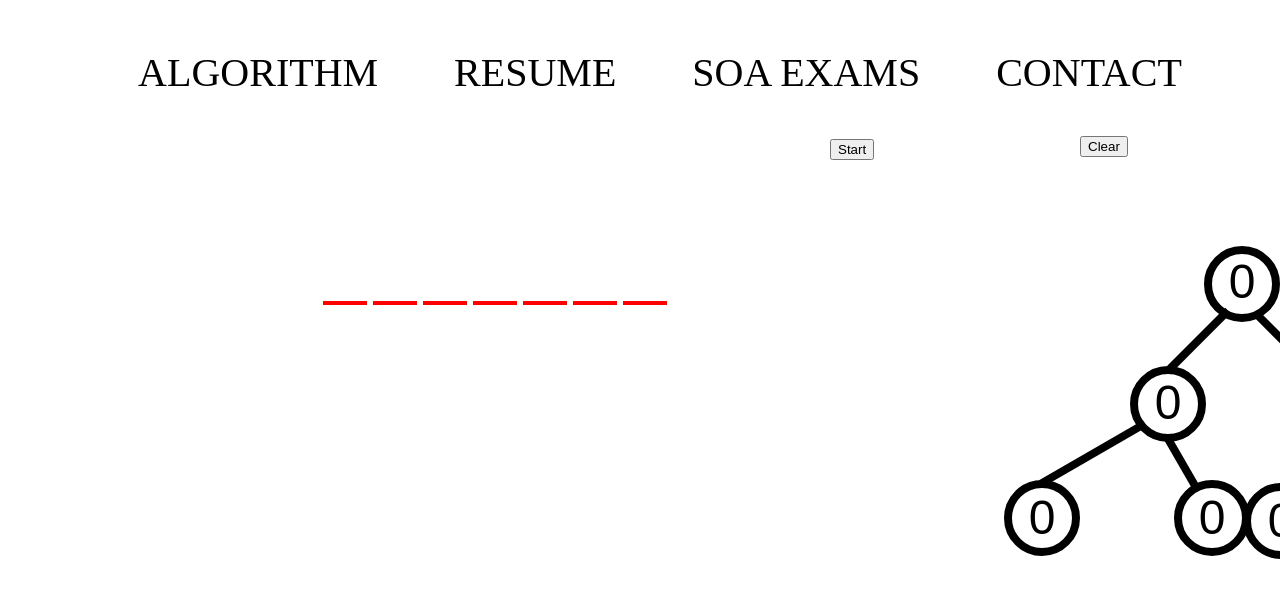
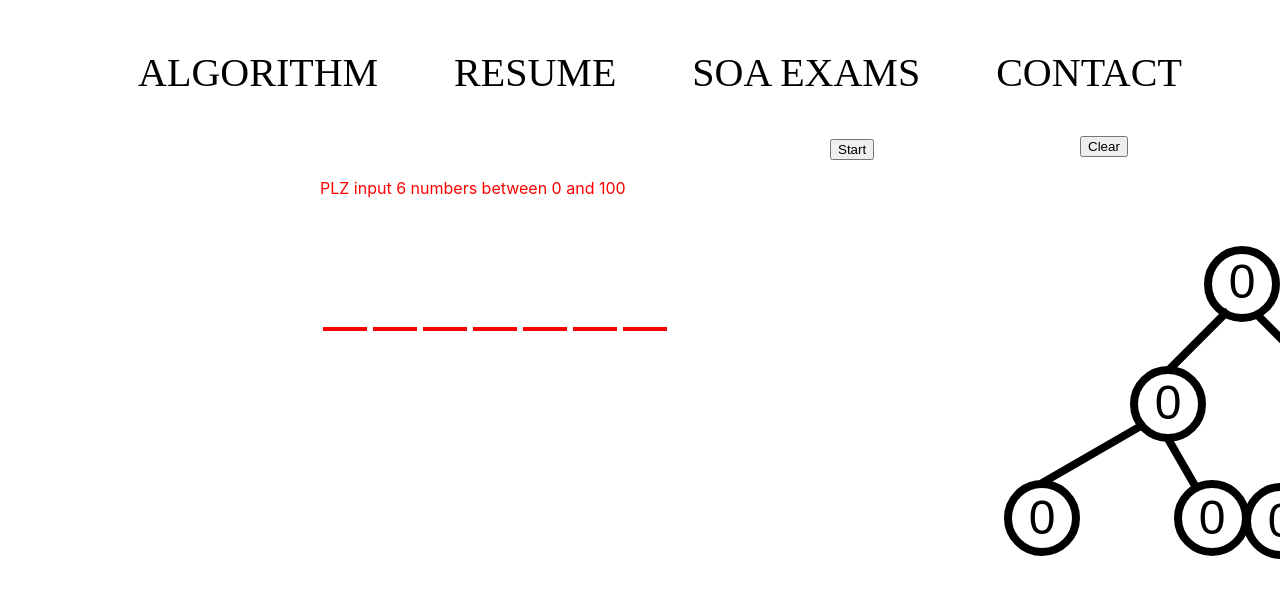
Before and after one commit to konoby/Personal-website-1, a React (Create React App) app in the folder client/: page / in a window 1280 px wide. Shown: the part 784-1382 px from the top of the page. Built offline with nearby package versions, Linux system fonts and the light colour scheme.

Commit message:
Alert created

```diff
--- a/client/src/Components/Tree.js
+++ b/client/src/Components/Tree.js
@@ -2,6 +2,7 @@ import React from "react";
 import '../Styles/Tree.css'
 import '../Styles/startbutton.css'
 import '../Styles/grid.css'
+import '../Styles/alert.css'
 import {MaxHeap} from './Heapsort'
 function Node(props){
     const value = props.value;
@@ -19,7 +20,11 @@ function Node(props){
 
     );
 }
-
+function Alert(props){
+    return(
+ <div class='alert'>PLZ input 6 numbers between 0 and 100</div>
+    );
+}
 
 
 class Tree extends React.Component{
@@ -37,19 +42,27 @@ class Tree extends React.Component{
             n4 : 0,
             n5 : 0,
             n6 : 0,
-            correct: true
+            correct: false
         }
     }
     clickbegin(){
-      const flow = MaxHeap([8,2,1,3,5,10,9]);
-      this.animatetree(flow)
+        if(this.state.correct === true){
+        let v0= document.getElementById('v0').value;
+        let v1= document.getElementById('v1').value;
+        let v2= document.getElementById('v2').value;
+        let v3= document.getElementById('v3').value;
+        let v4= document.getElementById('v4').value;
+        let v5= document.getElementById('v5').value;
+        let v6= document.getElementById('v6').value;
+      const flow = MaxHeap([Number(v0),Number(v1),Number(v2),Number(v3),Number(v4),Number(v5),Number(v6)]);
+      this.animatetree(flow)}
     }
     clickend(){
     window.location.reload(false);
     }
     iscorrect(id,num){
         // console.log(typeof num)
-        if (typeof num == 'number' && num<100 && num > 0&&typeof num!==undefined){
+        if (typeof num == 'number' && num<100 && num > 0){
             document.getElementById(id).style.color = 'black'
         return true}
         else {
@@ -190,13 +203,15 @@ class Tree extends React.Component{
 
 
     render() {
-        console.log(this.state)
+        const flag=!this.state.correct
+        console.log(typeof flag,flag)
         return (
 
           <div class='algo-container'>
+
             <form  id='inputs' class = 'grid-container'>
-
-           <input  id='v0' class ="input-box"></input><  input  id='v1' class ="input-box"></input><input  id='v2' class ="input-box"></input><input  id='v3' class ="input-box"></input><input id='v4' class ="input-box"></input><input id='v5' class ="input-box"></input><input id='v6' class ="input-box"></input>
+            {flag&&<Alert/>}
+            <input  id='v0' class ="input-box"></input><  input  id='v1' class ="input-box"></input><input  id='v2' class ="input-box"></input><input  id='v3' class ="input-box"></input><input id='v4' class ="input-box"></input><input id='v5' class ="input-box"></input><input id='v6' class ="input-box"></input>
             </form>
             <div class= 'tree-container'>
             <button class='beginbut' onClick={this.clickbegin}>Start</button>
--- /dev/null
+++ b/client/src/Styles/alert.css
@@ -0,0 +1,6 @@
+.alert{
+    color: red;
+    position: relative;
+    top: 20%;
+    left:40%;
+}
```
